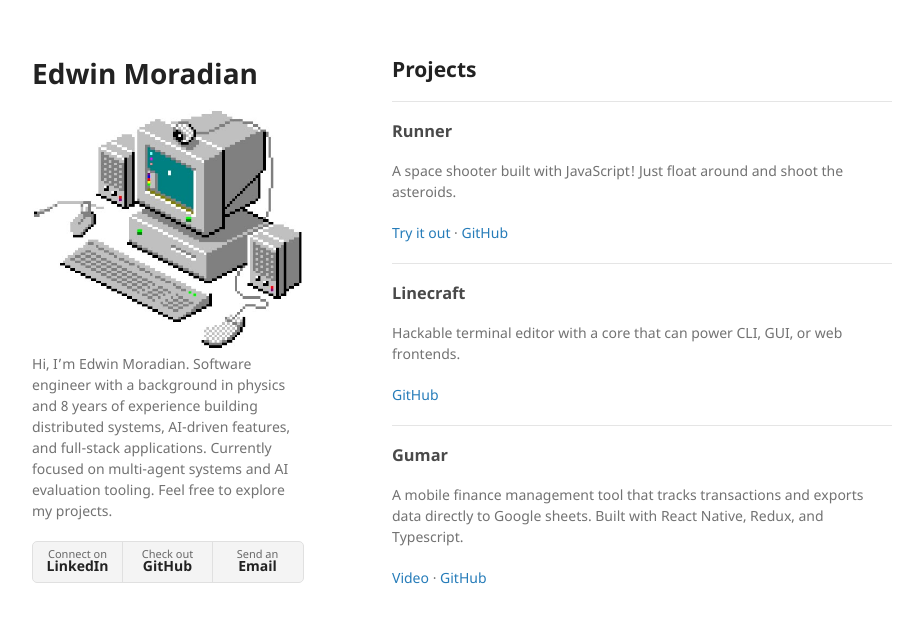
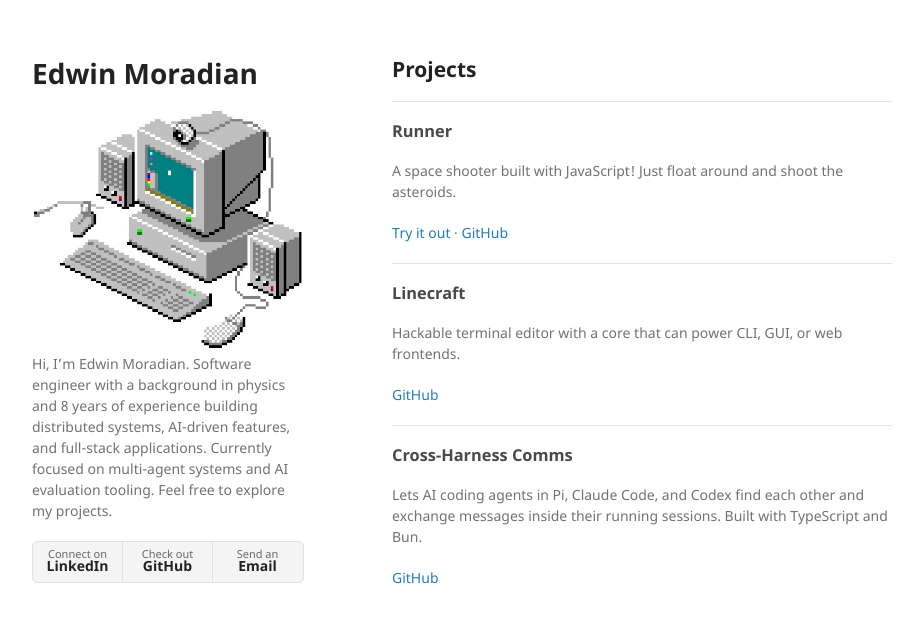
Before and after one commit to esmoradian/esmoradian.github.io, a Jekyll site: the page built from index.md, in a window 1280 px wide. Shown: the top 623 px of the page, without its empty margins (178-1096 px from the left). Built offline with Jekyll 4.4.1, drawn with Linux system fonts in a browser that asks for light colours; our own code applies the rules of GitHub Pages for plain Markdown files.

Commit message:
replace Gumar with Cross-Harness Comms

```diff
--- a/index.md
+++ b/index.md
@@ -22,8 +22,8 @@ Hackable terminal editor with a core that can power CLI, GUI, or web frontends.
 
 ---
 
-### Gumar
+### Cross-Harness Comms
 
-A mobile finance management tool that tracks transactions and exports data directly to Google sheets. Built with React Native, Redux, and Typescript.
+Lets AI coding agents in Pi, Claude Code, and Codex find each other and exchange messages inside their running sessions. Built with TypeScript and Bun.
 
-[Video](https://vimeo.com/711234278){:target="\_blank"} · [GitHub](https://github.com/esmoradian/gumar){:target="\_blank"}
+[GitHub](https://github.com/esmoradian/cross-harness-comms){:target="\_blank"}
```
